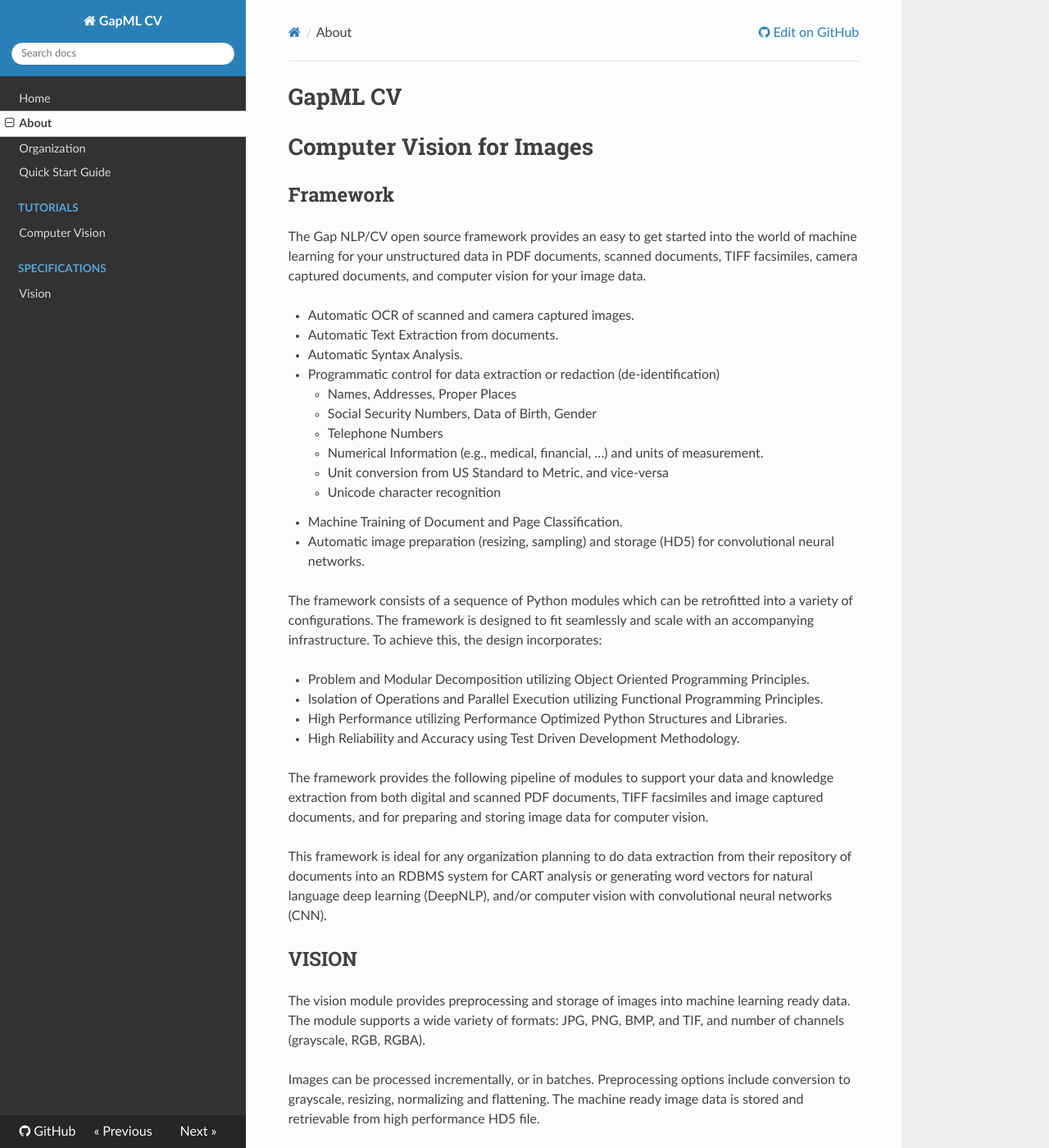
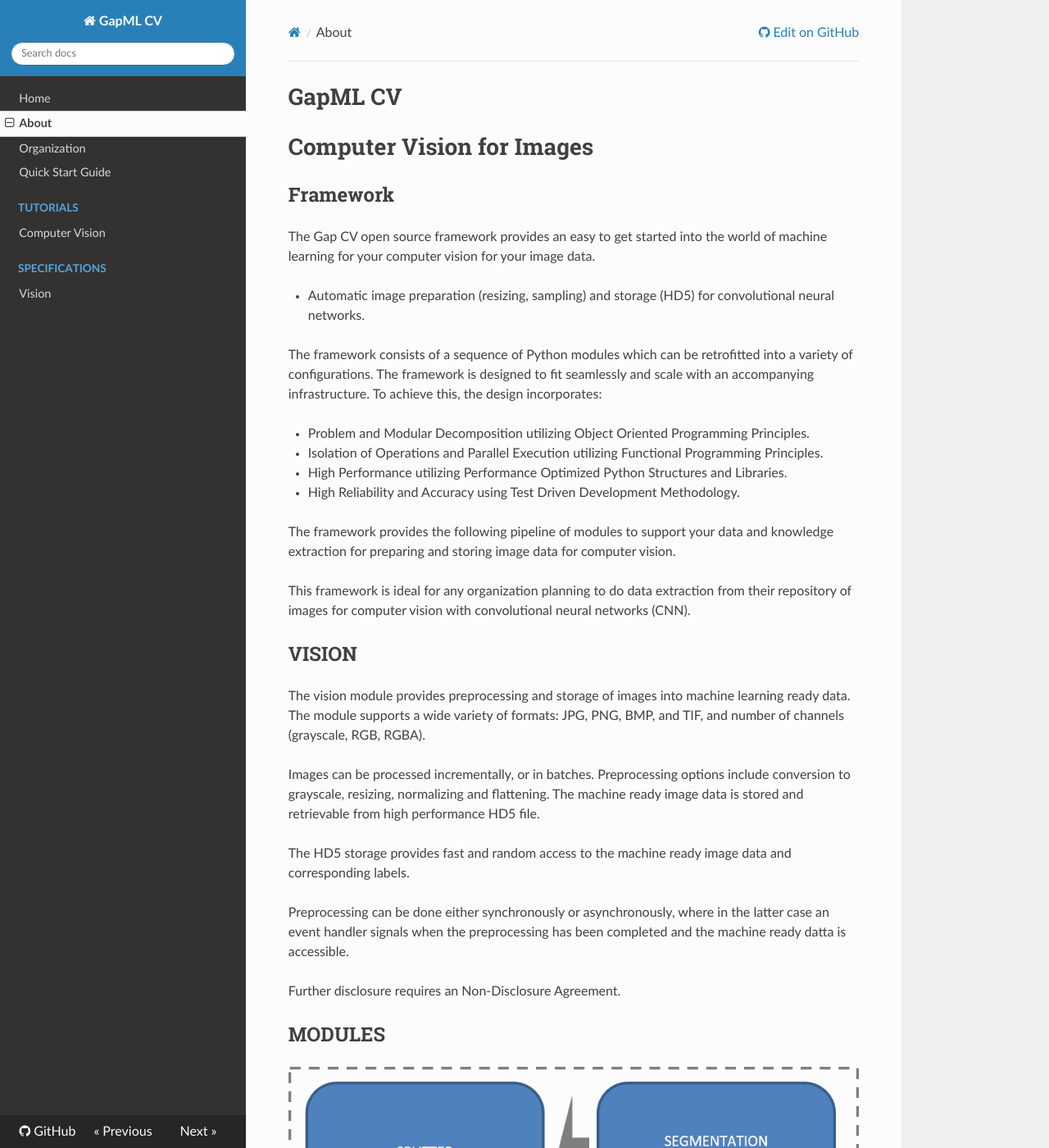
Before and after one commit to gapml/CV, an MkDocs documentation site: the page built from docs/about.md, in a window 1280 px wide and 1400 px high. Shown: the whole window at 82% size. Built offline with MkDocs 1.6.1, drawn with Linux system fonts in a browser that asks for light colours; nearby versions of some CDN libraries.

Commit message:
updated docs

```diff
--- a/docs/about.md
+++ b/docs/about.md
@@ -2,19 +2,8 @@
 # Computer Vision for Images
 
 ## Framework
-The Gap NLP/CV open source framework provides an easy to get started into the world of machine learning for your unstructured data in PDF documents, scanned documents, TIFF facsimiles,  camera captured documents, and computer vision for your image data.
+The Gap CV open source framework provides an easy to get started into the world of machine learning for your computer vision for your image data.
 
-+	Automatic OCR of scanned and camera captured images.
-+	Automatic Text Extraction from documents.
-+	Automatic Syntax Analysis.
-+	Programmatic control for data extraction or redaction (de-identification)
-    -	Names, Addresses, Proper Places
-    -	Social Security Numbers, Data of Birth, Gender
-    -	Telephone Numbers
-    -	Numerical Information (e.g., medical, financial, …) and units of measurement.
-    -	Unit conversion from US Standard to Metric, and vice-versa
-    -	Unicode character recognition
-+	Machine Training of Document and Page Classification.
 +	Automatic image preparation (resizing, sampling) and storage (HD5) for convolutional neural networks.
 
 The framework consists of a sequence of Python modules which can be retrofitted into a variety of configurations. The framework is designed to fit seamlessly and scale with an accompanying infrastructure. To achieve this, the design incorporates:
@@ -24,9 +13,9 @@
 +	High Performance utilizing Performance Optimized Python Structures and Libraries.
 +	High Reliability and Accuracy using Test Driven Development Methodology.
 
-The framework provides the following pipeline of modules to support your data and knowledge extraction from both digital and scanned PDF documents, TIFF facsimiles and image captured documents, and for preparing and storing image data for computer vision.
+The framework provides the following pipeline of modules to support your data and knowledge extraction for preparing and storing image data for computer vision.
 
-This framework is ideal for any organization planning to do data extraction from their repository of documents into an RDBMS system for CART analysis or generating word vectors for natural language deep learning (DeepNLP), and/or computer vision with convolutional neural networks (CNN).
+This framework is ideal for any organization planning to do data extraction from their repository of images for computer vision with convolutional neural networks (CNN).
 
 ## VISION
 
--- a/setup.py
+++ b/setup.py
@@ -24,7 +24,7 @@
     'pytest',
     'pytest-cov']
 
-package_data={'gapml':['tools/*', 'train/*']}
+package_data={'gapcv':['tools/*', 'train/*']}
 
 project_urls={"Documentation": "https://gapml.github.io/CV/",
               "Source Code": "https://github.com/gapml/CV"}
@@ -48,7 +48,7 @@
     'Programming Language :: Python :: 3.7']
 
 setup(
-    name='gapmlCV',
+    name='gapcv',
     version='0.9.3',
     description='NLP and CV Data Engineering Framework',
     author='Andrew Ferlitsch',
```
Also changed, not shown: README.md (+1 -1 lines), docs/index.md (+7 -13 lines), 1 other file.
